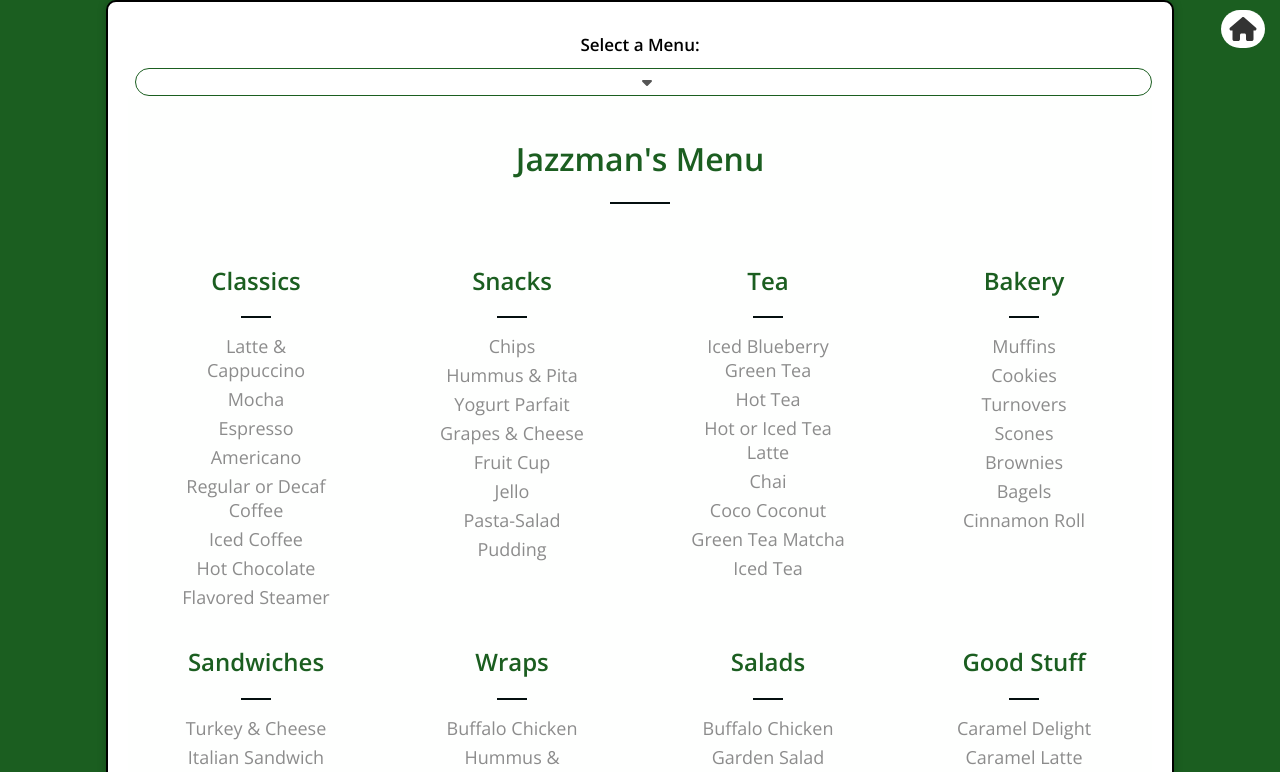
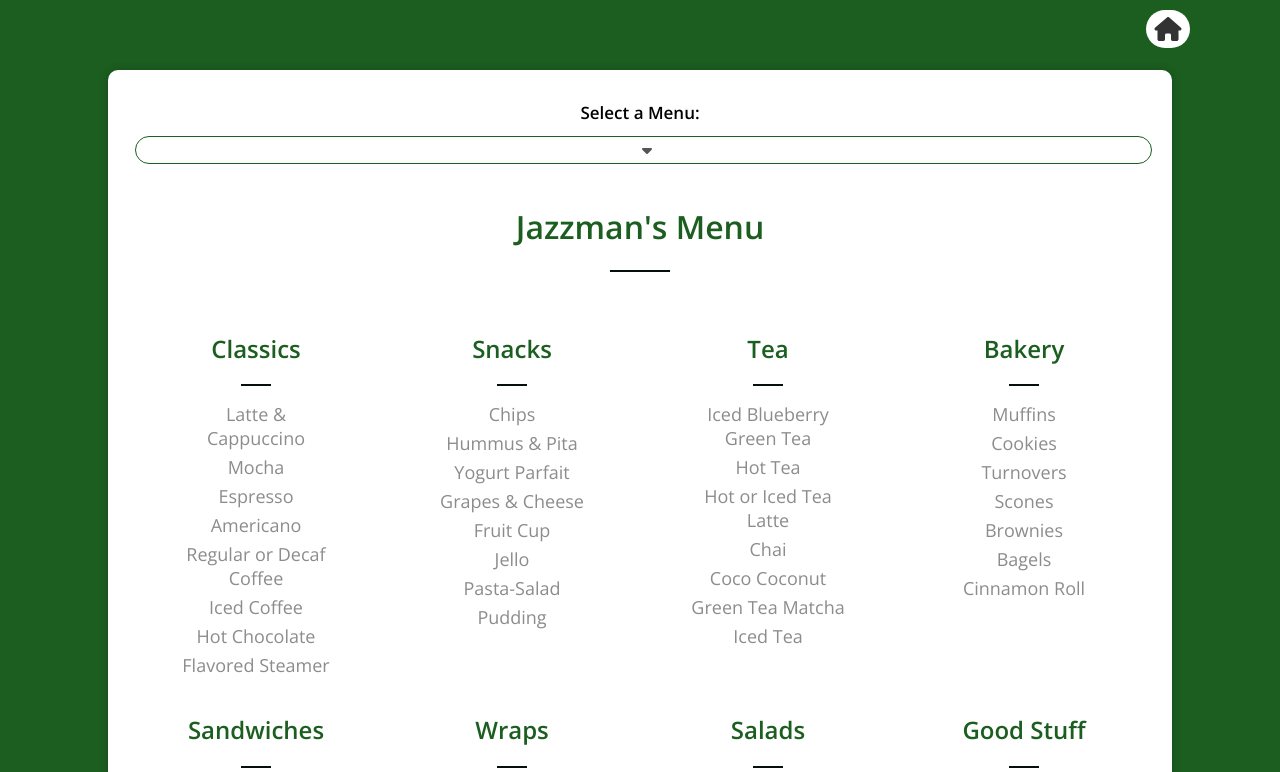
Before and after one commit to stevenson-space/shs, a Vue app: page /jazzmanMenu in a window 1280 px wide. Shown: the top 772 px of the page. Built offline with nearby package versions, Linux system fonts and the light colour scheme.

Commit message:
Fixed spacing and border

```diff
--- a/src/views/JazzmanMenu/JazzmanMenu.vue
+++ b/src/views/JazzmanMenu/JazzmanMenu.vue
@@ -1,6 +1,6 @@
 <template>
     <div class="outer-container">
-
+        <div class="gap"></div>
         <div class="menu-container">
             <h1 class="menu-text" for="menu-select">Select a Menu:</h1>
             <Dropdown :options="menuOptions"
@@ -17,7 +17,7 @@
                         <h1 class="menu-title">Jazzman's Menu</h1>
                         <div class="green-line"></div>
                     </header>
-                    <header class="menu-header" v-if="selectedMenu === 'Pwc Cafe'">
+                    <header class="menu-header" v-if="selectedMenu === 'PWC Cafe'">
                         <h1 class="menu-title">PWC Menu</h1>
                         <div class="green-line"></div>
                     </header>
@@ -31,7 +31,7 @@
                     </header>
 
 
-                    <div class="menu-row" v-if="selectedMenu === 'Pwc Cafe'">
+                    <div class="menu-row" v-if="selectedMenu === 'PWC Cafe'">
                         <section class="menu-categoryFour">
                             <h2 class="category-title">Açaí Bowl</h2>
                             <div class="small-green-line"></div>
@@ -192,7 +192,7 @@
                         </section>
                     </div>
 
-                    <div class="menu-row" v-if="selectedMenu === 'Pwc Cafe'">
+                    <div class="menu-row" v-if="selectedMenu === 'PWC Cafe'">
                         <section class="menu-categoryThree">
                             <h2 class="category-title">Tea/Coffee</h2>
                             <div class="small-green-line"></div>
@@ -431,7 +431,7 @@
                 // Additional data for Dropdown component
                 menuOptions: [
                     'Jazzmans',
-                    'Pwc Cafe',
+                    'PWC Cafe',
                     'Deli Menu',
                     'Special Menu',
                 ],
@@ -443,7 +443,7 @@
                 this.selectedOptionIndex = selectedIndex; // Update the selected option index
                 this.selectedMenu = this.menuOptions[selectedIndex];
       },
-            // ... Other methods
+
         },
 
     };
@@ -455,11 +455,13 @@
 .outer-container
   background-color: var(--color) /*  */
 
+.gap
+  padding: 35px
 
 .menu-container
   width: 80% /* Adjust the width as needed */
   background-color: #ffffff
-  border: 2px solid #000000
+  border: 0px solid #000000
   border-radius: 10px
   padding: 20px
   box-shadow: 0px 0px 10px rgba(0, 0, 0, 0.2)
@@ -502,7 +504,7 @@
 .home-link
     position: absolute
     top: 10px
-    right: 15px
+    right: 90px
     +mobile-small
       top: 0
       right: 5px
@@ -635,4 +637,6 @@
 .menu-title
     font-size: 32px
     color: var(--color) /* Phthalo green */
+
+
 </style>
```
